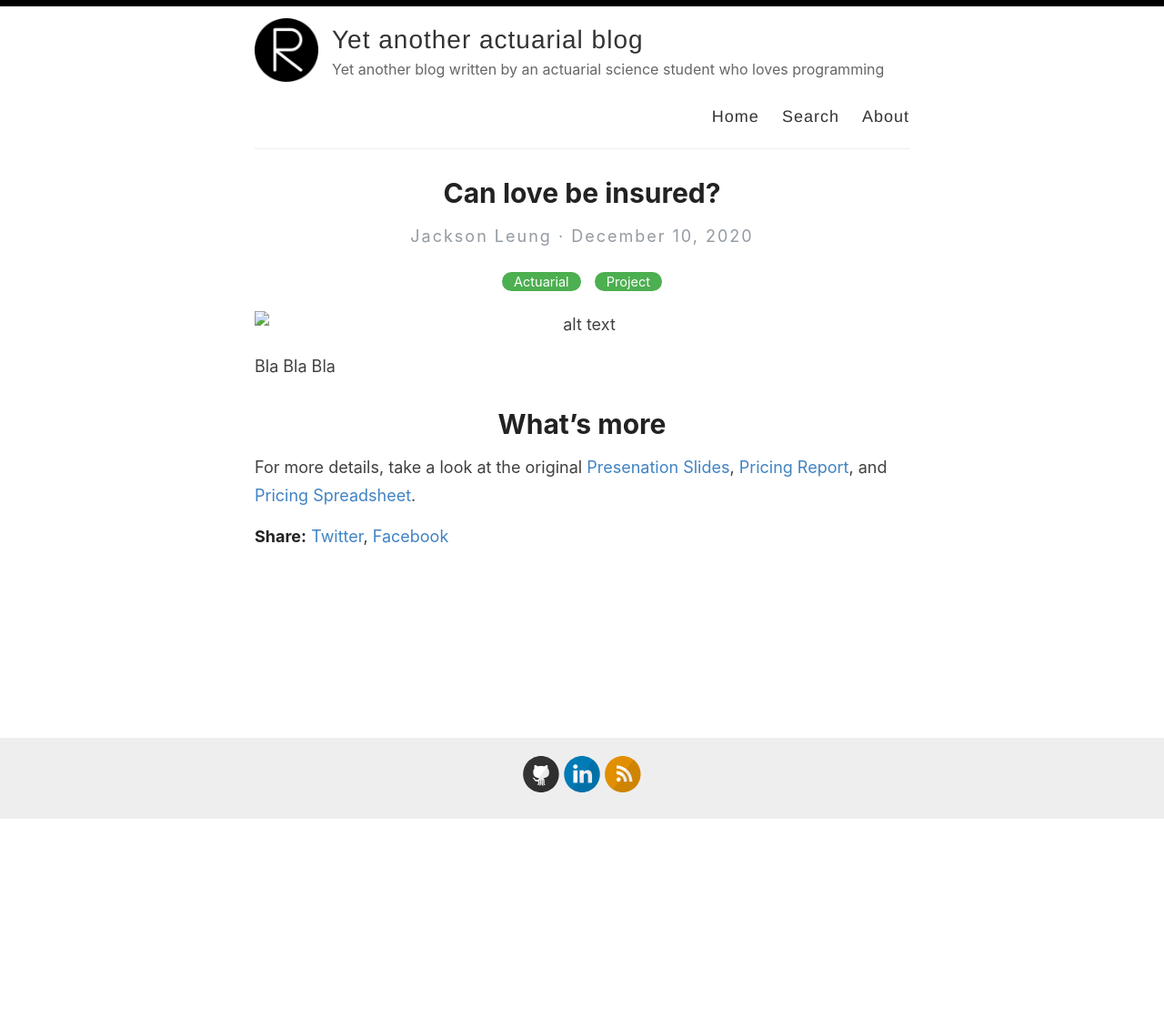
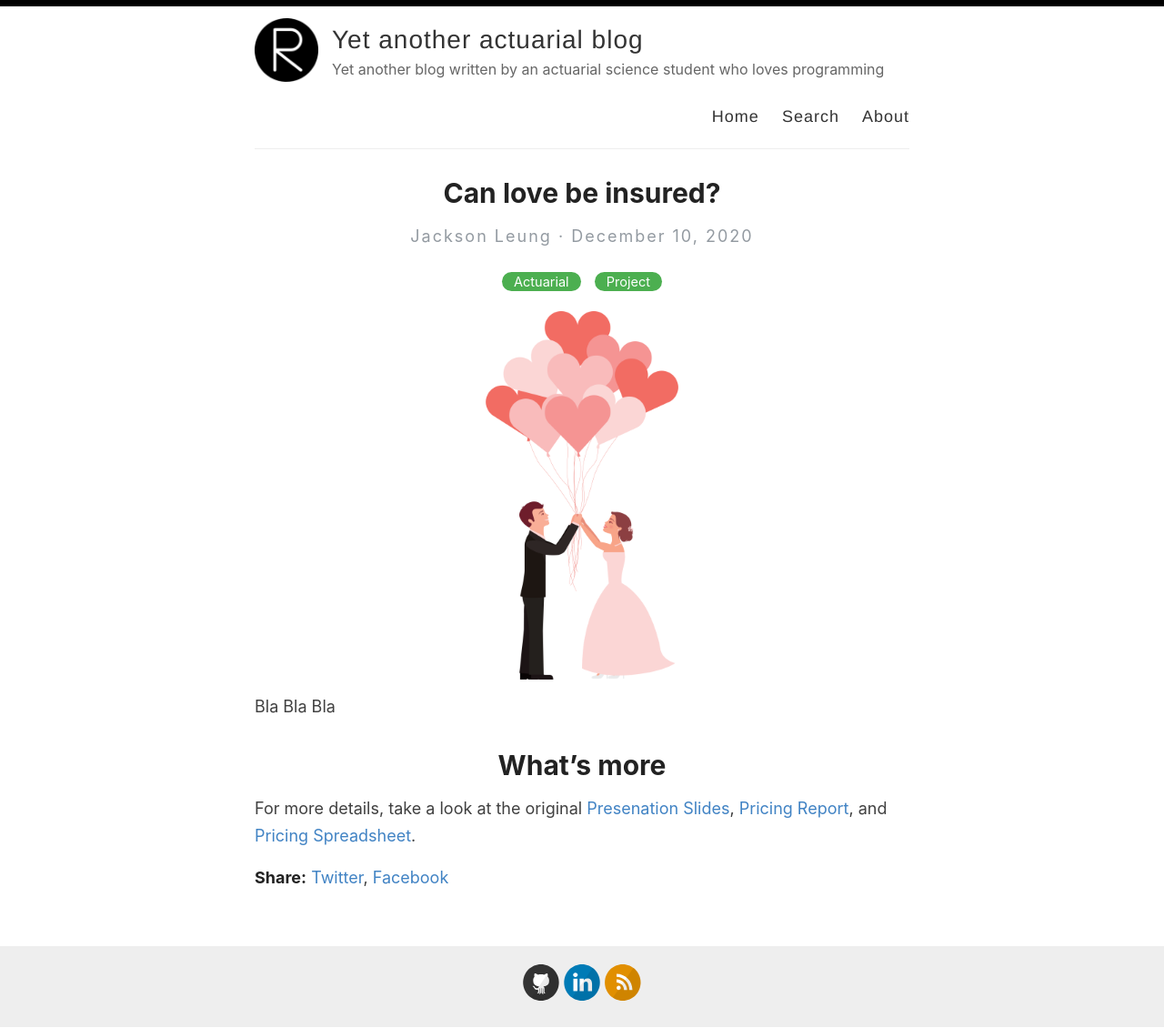
Before and after one commit to actuarialcat/actuarialcat.github.io, a Jekyll site: the page built from _posts/2020-12-10-Can-love-be-insured.md, in a window 1280 px wide. Shown: the whole page at 91% size. Built offline with Jekyll 4.4.1, drawn with Linux system fonts in a browser that asks for light colours; before the commit the page ends 901 px from its top, so only the background shows below that.

Commit message:
Update 2020-12-10-Can-love-be-insured.md

```diff
--- a/_posts/2020-12-10-Can-love-be-insured.md
+++ b/_posts/2020-12-10-Can-love-be-insured.md
@@ -5,7 +5,7 @@ date:   2020-12-10
 categories: [Actuarial, Project]
 ---
 
-![alt text](images\article_images\2020-12-10-Can-love-be-insured\cover.png)
+![alt text](/images/article_images/2020-12-10-Can-love-be-insured/cover.png)
 
 Bla Bla Bla
 
```
